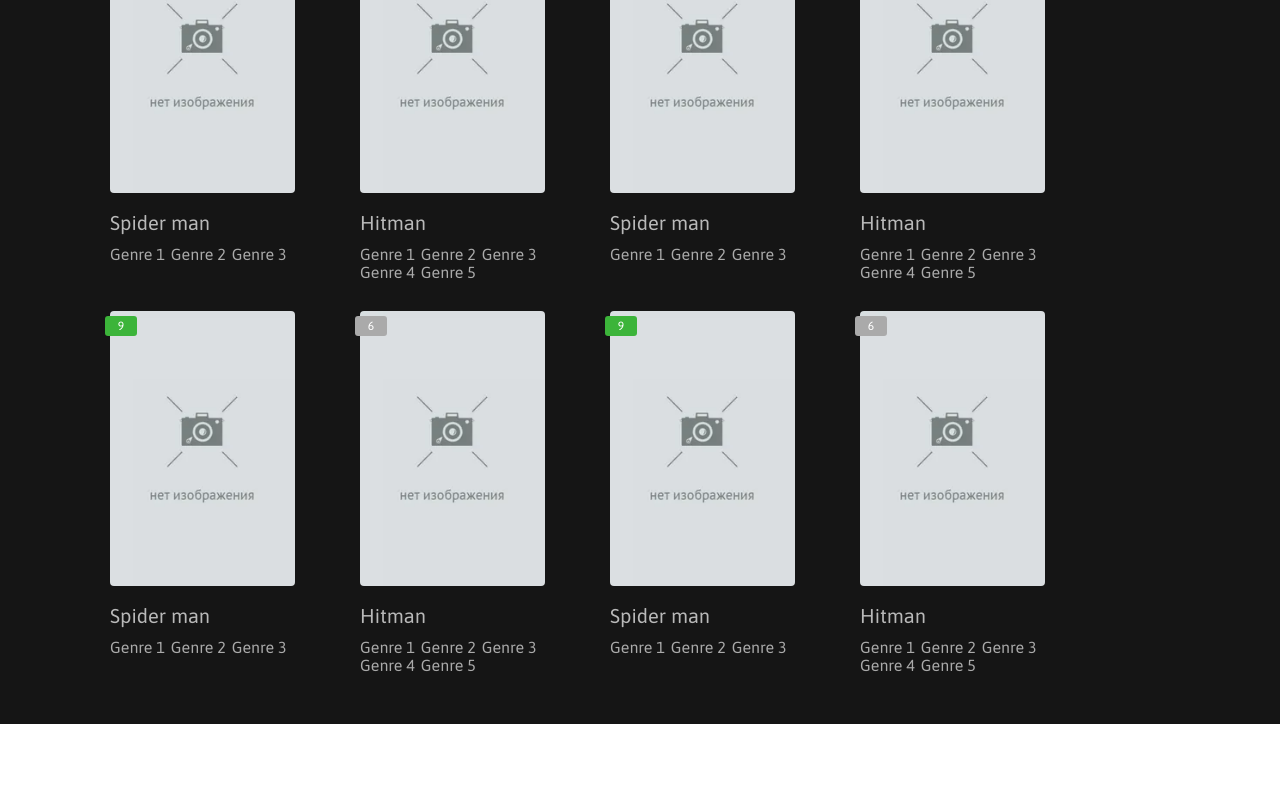
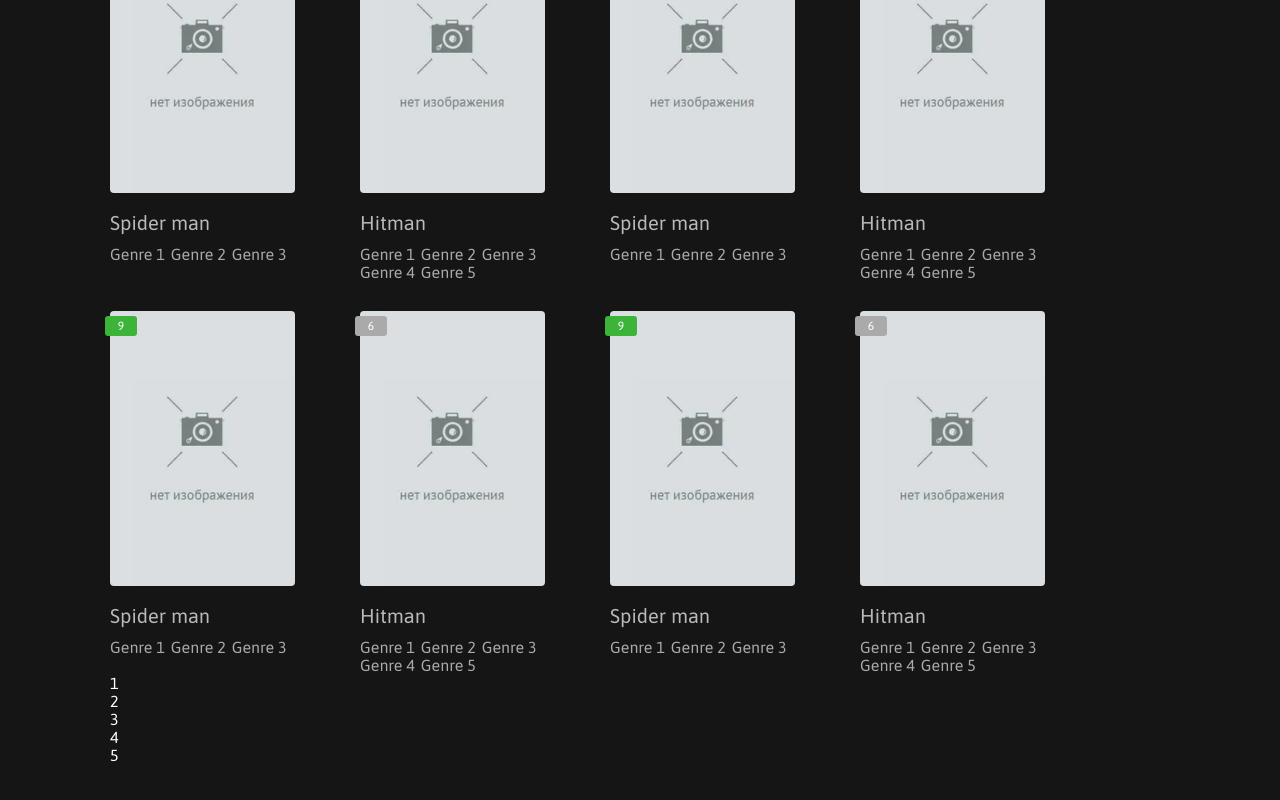
Before and after one commit to KISLY74/reactjs-movies-homework, a React (Create React App) app: page / in a window 1280 px wide. Shown: the part 1430-2230 px from the top of the page. Before the commit the page ends 2154 px from the top, so only its background shows below. Built offline with nearby package versions, Linux system fonts and the light colour scheme.

Commit message:
feat: add pagination component to main page

```diff
--- a/src/components/Main-MainMovies/MainMovies.jsx
+++ b/src/components/Main-MainMovies/MainMovies.jsx
@@ -1,10 +1,12 @@
 import CategoriesTabs from "./CategoriesTabs/CategoriesTabs"
 import MovieList from "./MovieList/MovieList"
+import Pagination from "./Pagination/Pagination"
 
 const MainMovies = () => {
   return <main className="main">
     <CategoriesTabs />
     <MovieList />
+    <Pagination />
   </main>
 }
 
```
